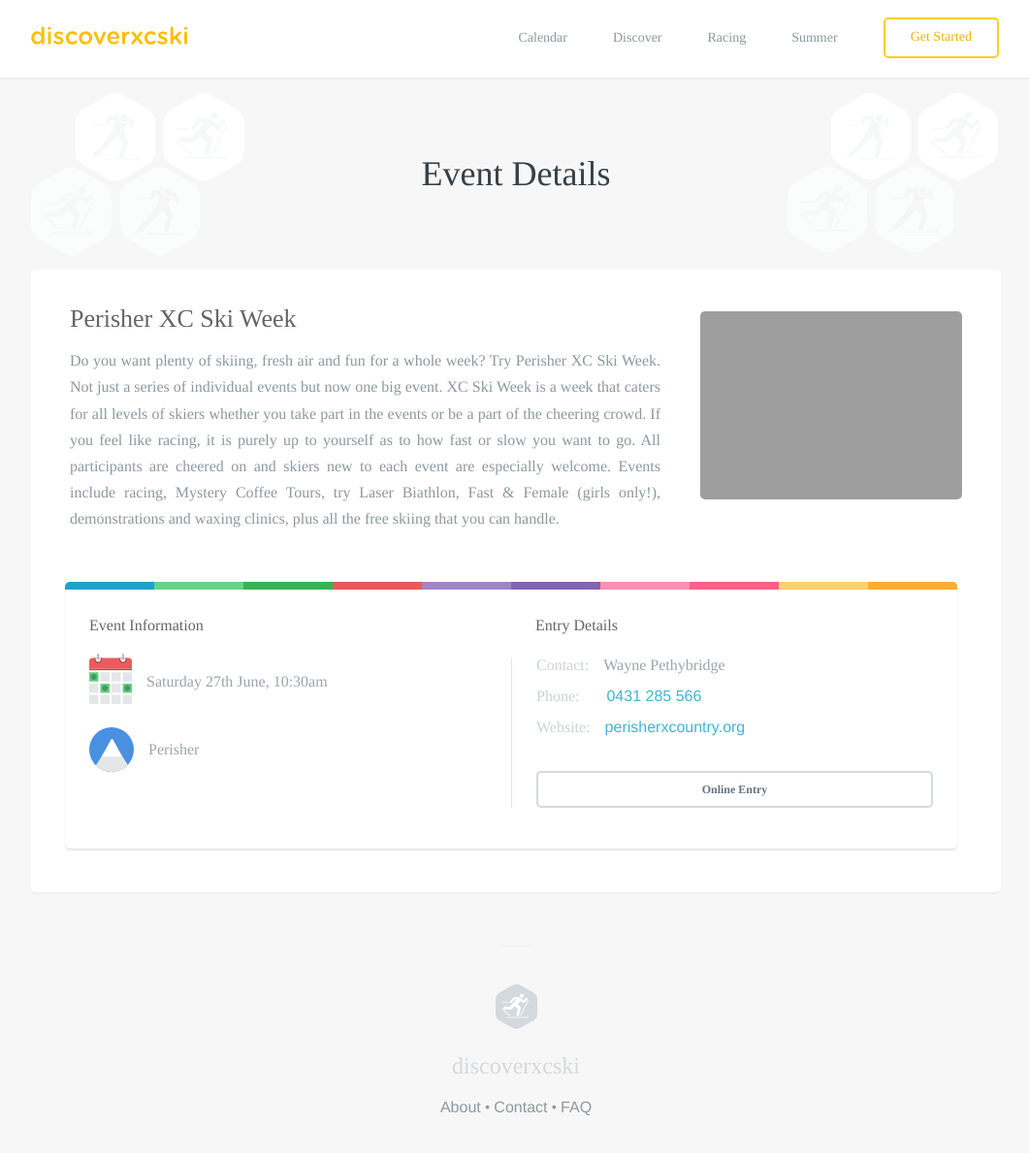
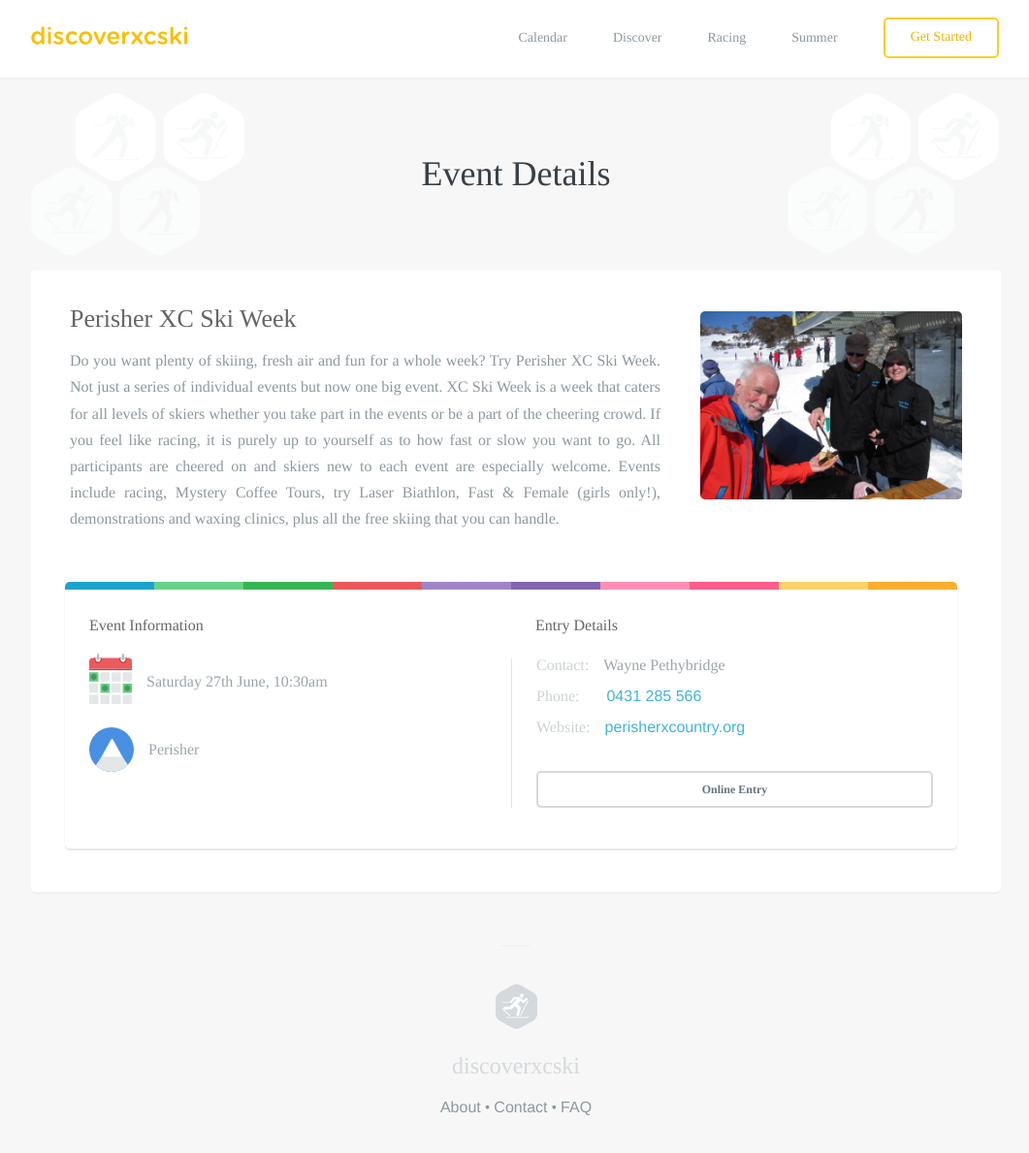
Before and after one commit to robcatto/robcatto.github.io, a Jekyll site: the page built from events/perisher-xc-ski-week/index.html, in a window 1280 px wide and 1201 px high. Shown: the top 1189 px of the window at 97% size, without its empty margins (108-1169 px from the left). Built offline with Jekyll 4.4.1, drawn with Linux system fonts in a browser that asks for light colours; some web fonts are replaced; Markdown is read by kramdown in place of the engine named in the settings.

Commit message:
Update index.html

```diff
--- a/events/perisher-xc-ski-week/index.html
+++ b/events/perisher-xc-ski-week/index.html
@@ -56,7 +56,7 @@ layout: default
                         <div class="column event--picture">
                                                 <div class="icon-card">
 
-                                                <div class="event__picture" style="background-image: url(http://www.discoverxcski.com/images/perisher-sausages.jpeg);"></div>
+                                                <div class="event__picture" style="background-image: url(http://www.discoverxcski.com/images/perisher-sausage.jpeg);"></div>
 
 
                                                 </div>
```
